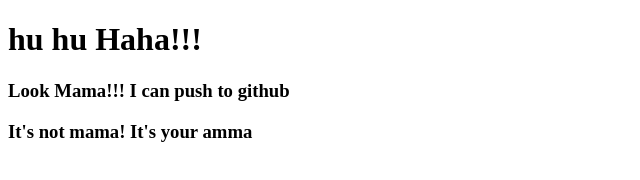
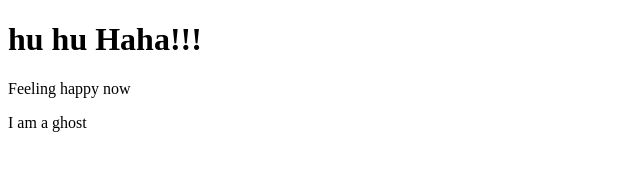
Before and after one commit to msakibhr/phoolNfinal, a plain HTML site: page index.html in a window 1280 px wide. Shown: the whole page, without its empty margins (0-640 px from the left). Drawn offline with Linux system fonts and the light colour scheme.

Commit message:
ghost added

```diff
--- a/index.html
+++ b/index.html
@@ -7,7 +7,7 @@
 </head>
 <body>
     <h1>hu hu Haha!!!</h1>
-    <h3>Look Mama!!! I can push to github</h3>
-    <h3>It's not mama! It's your amma</h3>
+    <p>Feeling happy now</p>
+    <p>I am a ghost</p>
 </body>
 </html>
```
